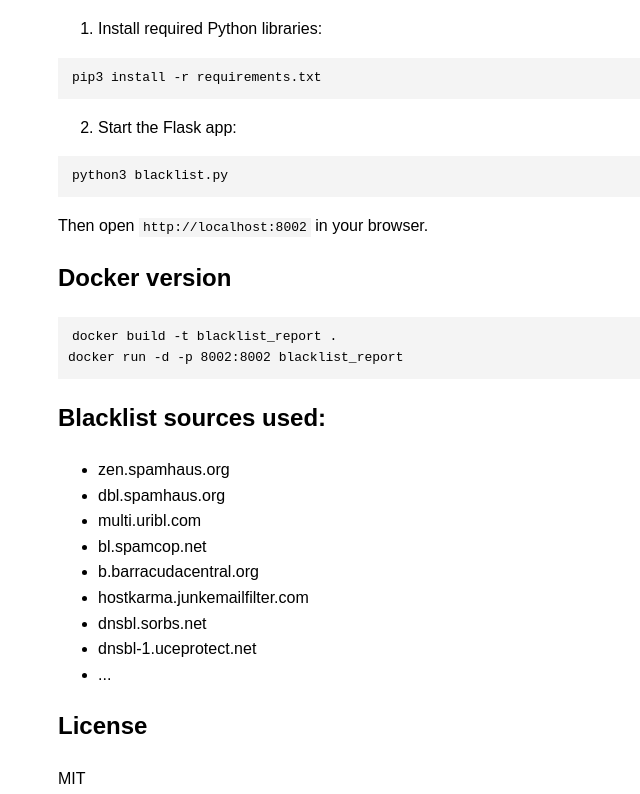
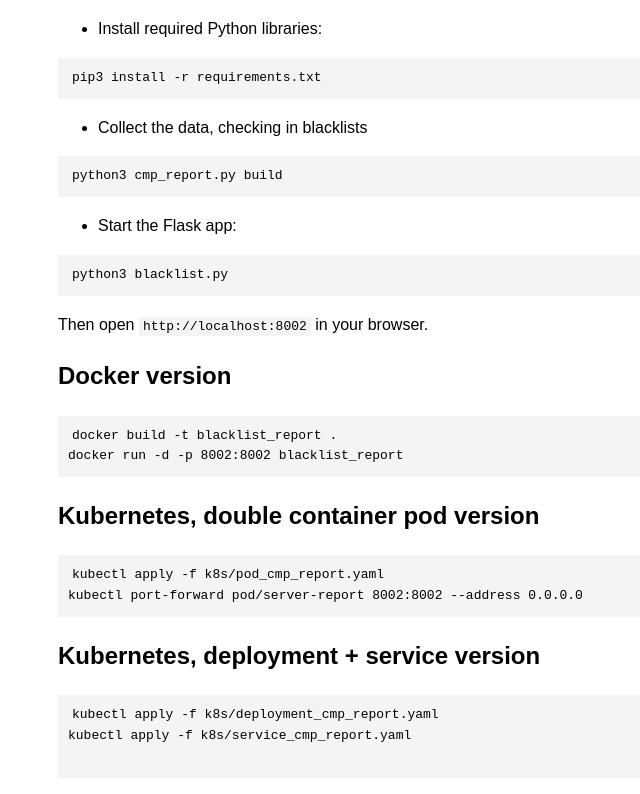
Before and after one commit to mntcalm/blacklisting-report-tool, a plain HTML site: page docs/index.html in a window 1280 px wide. Shown: the part 227-1021 px from the top of the page, without its empty margins (132-772 px from the left). Drawn offline with Linux system fonts and the light colour scheme.

Commit message:
correcteded html docs

```diff
--- a/docs/index.html
+++ b/docs/index.html
@@ -21,14 +21,20 @@
   <p>This tool checks a domain name or IP address against multiple blacklists.</p>
 
   <h2>Usage</h2>
-  <ol>
+  <ul>
     <li>Install required Python libraries:</li>
-  </ol>
+  </ul>
   <pre><code>pip3 install -r requirements.txt</code></pre>
 
-  <ol start="2">
+  <ul>
+    <li>Collect the data, checking in blacklists</li>
+  </ul>
+  <pre><code>python3 cmp_report.py build</code></pre>
+
+
+  <ul>
     <li>Start the Flask app:</li>
-  </ol>
+  </ul>
   <pre><code>python3 blacklist.py</code></pre>
 
   <p>Then open <code>http://localhost:8002</code> in your browser.</p>
@@ -36,6 +42,18 @@
   <h2>Docker version</h2>
   <pre><code>docker build -t blacklist_report .
 docker run -d -p 8002:8002 blacklist_report</code></pre>
+
+  <h2>Kubernetes, double container pod version</h2>
+  <pre><code>kubectl apply -f k8s/pod_cmp_report.yaml
+kubectl port-forward pod/server-report 8002:8002 --address 0.0.0.0
+</code></pre>
+
+  <h2>Kubernetes, deployment + service version</h2>
+  <pre><code>kubectl apply -f k8s/deployment_cmp_report.yaml
+kubectl apply -f k8s/service_cmp_report.yaml
+  </code></pre>
+
+
 
   <h2>Blacklist sources used:</h2>
   <ul>
```
